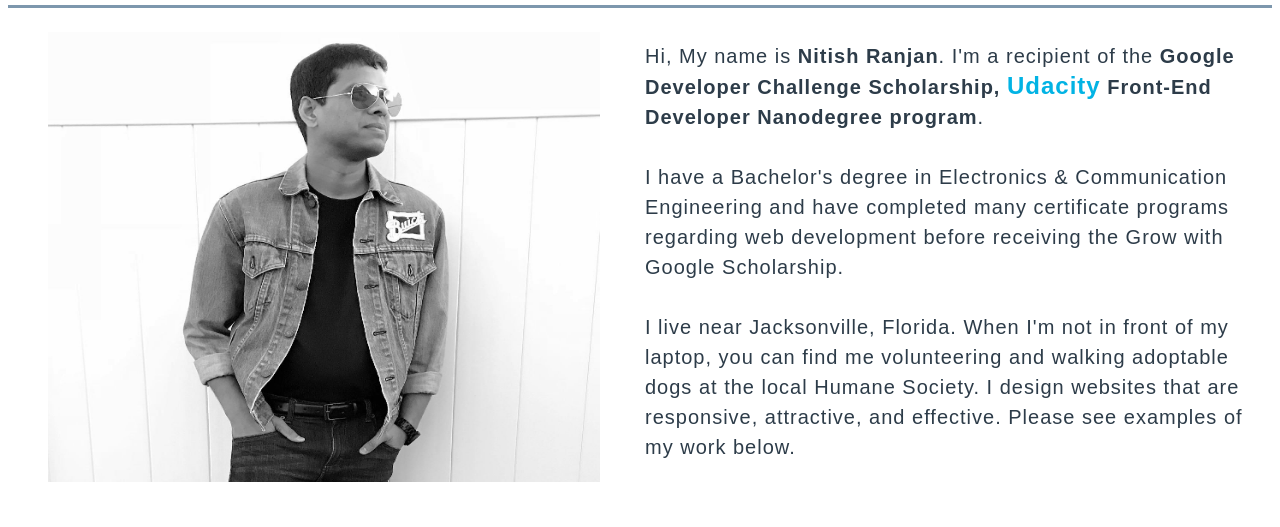
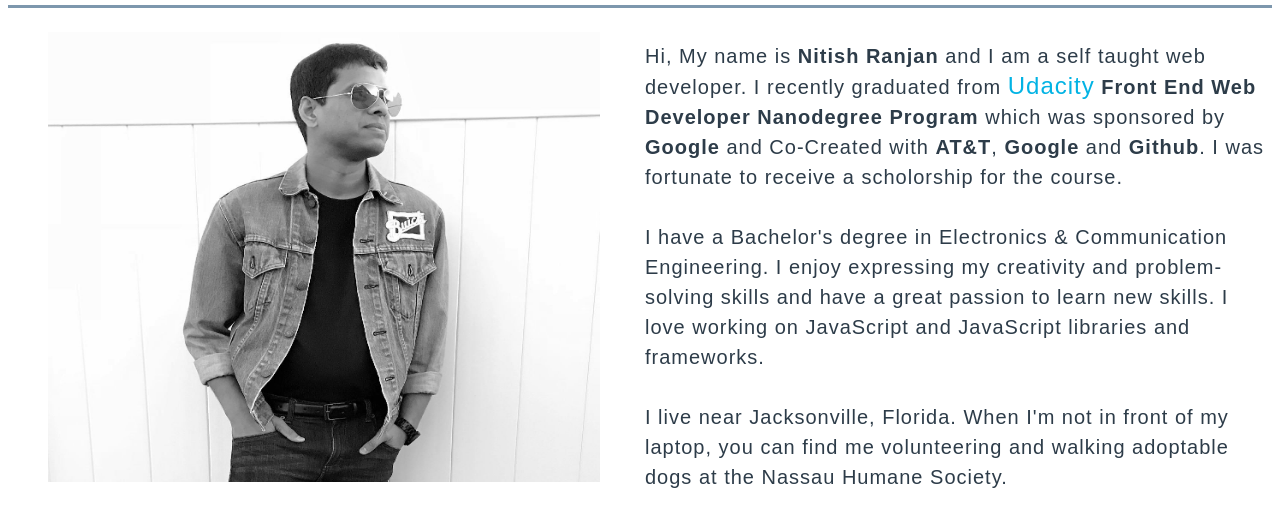
Before and after one commit to nitish03/Portfolio-Site, a plain HTML site: page index.html in a window 1280 px wide. Shown: the part 132-659 px from the top of the page. Drawn offline with Linux system fonts and the light colour scheme; a web font is replaced by a local one.

Commit message:
update intro

```diff
--- a/index.html
+++ b/index.html
@@ -28,11 +28,16 @@
     <!-- intro section-->
     <div class="box intro">
       <article>
-        <p>Hi, My name is <strong>Nitish Ranjan</strong>. I'm a recipient of the <strong>Google Developer Challenge Scholarship, <a href="https://www.udacity.com/course/front-end-web-developer-nanodegree--nd001" target="_blank">Udacity</a> Front-End Developer Nanodegree program</strong>.</p>
-        <p>I  have a Bachelor's degree in Electronics & Communication Engineering and have completed many certificate programs regarding web development before receiving the Grow with Google Scholarship.</p>
+        <p>Hi, My name is <strong>Nitish Ranjan</strong> and I am a self taught web developer.
+          I recently graduated from <a href="https://www.udacity.com/course/front-end-web-developer-nanodegree--nd001" target="_blank">Udacity</a>
+          <strong>Front End Web Developer Nanodegree Program</strong> which was sponsored by <strong>Google</strong> and Co-Created with <strong>AT&T</strong>,
+          <strong>Google</strong> and <strong>Github</strong>. I was fortunate to receive a scholorship for the course.</p>
+
+        <p>I  have a Bachelor's degree in Electronics & Communication Engineering. I enjoy expressing my creativity and problem-solving skills
+          and have a great passion to learn new skills.  I love working on JavaScript and  JavaScript libraries and frameworks.</p>
+
         <p>I live near Jacksonville, Florida. When I'm not in front of my laptop,
-          you can find me volunteering and walking adoptable dogs at the local Humane Society.
-          I design websites that are responsive, attractive, and effective. Please see examples of my work below.</p>
+          you can find me volunteering and walking adoptable dogs at the Nassau Humane Society.</p>
       </article>
     </div>
     <!-- project starts from here -->
```
